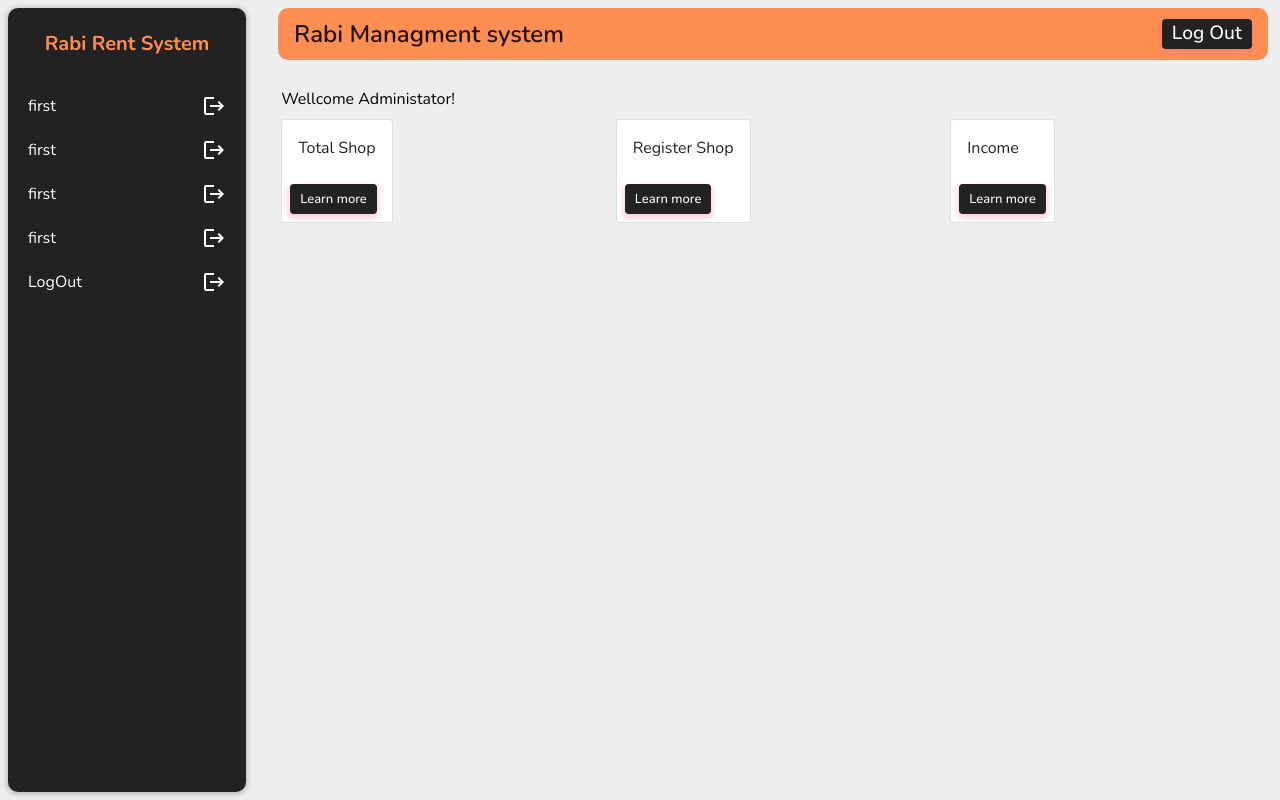
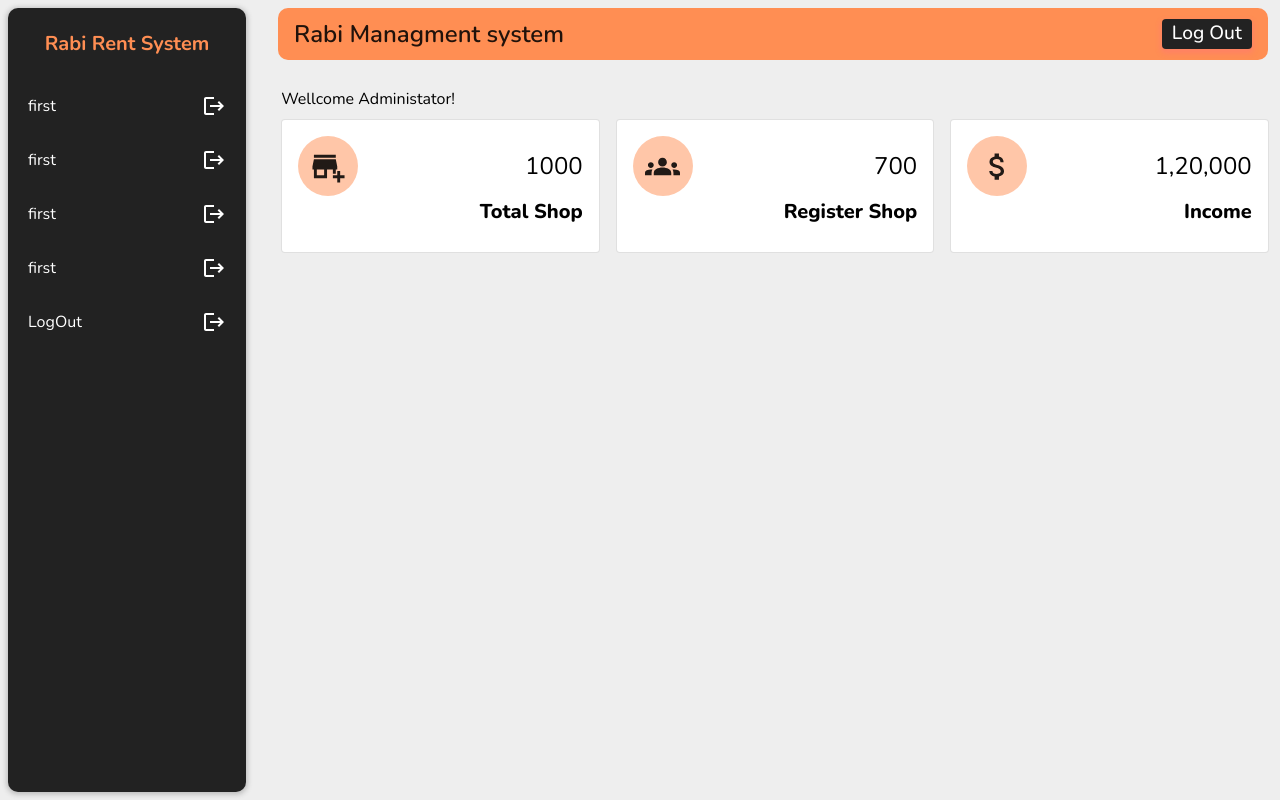
Before and after one commit to ProgrammingWithMudassar/Rabi_plaza_Managmenrt, a React (Vite) app: page / in a window 1280 px wide. Built offline with nearby package versions, Linux system fonts and the light colour scheme.

Commit message:
update code

```diff
--- a/src/Components/HomeCard.jsx
+++ b/src/Components/HomeCard.jsx
@@ -17,20 +17,17 @@ const HomeCard = () => {
                 {
                     HomeCardData.map((data, key) => {
                         return (
-                            <Grid item xs={4} display='flex'>
+                            <Grid item xs={4} display='flex' >
                                 <Card variant="outlined" className='card'>
-                                    <CardContent sx={{display:'flex'}}>
-                                       {data.text}
-                                       {/* <data.Icon /> */}
+                                    <CardContent sx={{ display: 'flex',alignItems:'center',justifyContent:'space-between' }}>
+                                        <Box className="Card__Icon">
+                                            <data.Icon style={{fontSize:"35px"}}/>
+                                        </Box>
+                                        <Typography variant="h5" color="initial">{data.count}</Typography>
                                     </CardContent>
-                                    <CardActions>
-                                        <Button
-                                            variant="text"
-                                            color="primary"
-                                            size="small"
-                                        >     Learn more
-                                        </Button>
-                                    </CardActions>
+                                    <CardContent sx={{ textAlign:'right',mt:-4}}>
+                                        <Typography variant="h6" color="initial" fontWeight={800}>{data.text}</Typography>
+                                    </CardContent>
                                 </Card>
                             </Grid>
                         )
--- a/src/Components/Style.css
+++ b/src/Components/Style.css
@@ -7,20 +7,31 @@
     width: 100%;
     height: 100%;
 }
-
 .sidebar__list {
     list-style: none;
+    gap:2;
 }
-
 .sidebar__list li {
     padding: 10px;
     display: flex;
     justify-content: space-between;
+    margin: 10px 0;
 }
-
 .sidebar__list li:hover {
     background-color: #FF8E53;
     border-radius: 10px;
     padding: 10px;
     cursor: pointer;
 }
+.card{
+    width: 100%;
+    min-height: 130px;
+}
+.Card__Icon{
+    width: 60px;
+    height: 60px;
+    background-color: rgba(255, 142, 82,0.5);
+    border-radius: 50%;
+    display: grid;
+    place-items: center;
+}
--- a/src/Data/DummyData.js
+++ b/src/Data/DummyData.js
@@ -1,6 +1,7 @@
 import GroupsIcon from '@mui/icons-material/Groups';
 import LogoutIcon from '@mui/icons-material/Logout';
 import AddBusinessIcon from '@mui/icons-material/AddBusiness';
+import AttachMoneyIcon from '@mui/icons-material/AttachMoney';
 
 
 
@@ -35,15 +36,18 @@ export const SlideBarData =[
 export const HomeCardData = [
     {
         text:'Total Shop',
+        count:1000,
         Icon: AddBusinessIcon
      },
     {
         text:'Register Shop',
-        Icon: AddBusinessIcon
+        count:700,
+        Icon: GroupsIcon
      },
     {
 
         text:'Income',
-        Icon: AddBusinessIcon
+        count: "1,20,000",
+        Icon: AttachMoneyIcon
     },
 ]
```
